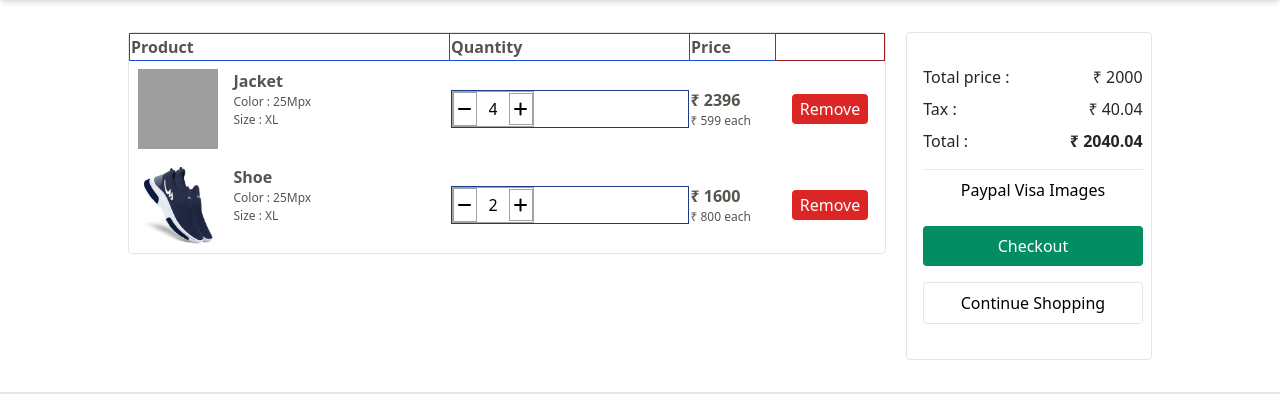
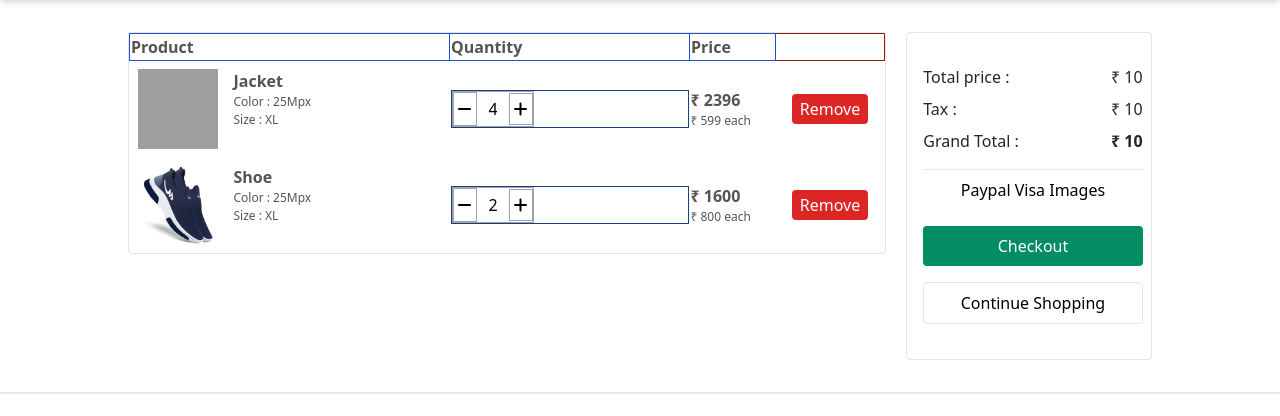
Before and after one commit to vishalipar/vicart, a Django app: template templates/store/cart.html in a window 1280 px wide. Shown: the part 72-488 px from the top of the page. Run offline with Django 5.2, Linux system fonts and the light colour scheme; data comes from the database, SQL or seed files in the repository; tables that the repository leaves empty hold one stand-in row (values such as "Sample post"); the template is opened without the code that fills it: values that come from a table or form of the project are taken from there, most other values are stand-ins (such as "Sample title", 1, 10 or a date in 2020); some libraries are stand-ins or nearby versions; grey boxes are pictures that could not be loaded.

Commit message:
Implement tax and grand total

```diff
--- a/cart/views.py
+++ b/cart/views.py
@@ -40,13 +40,17 @@ def cart(request, total=0, quantity=0, cart_items=None):
         for cart_item in cart_items:
             total += (cart_item.product.price * cart_item.quantity)
             quantity += cart_item.quantity
+        tax = (2 * total)/100
+        grand_total = total + tax
     except Exception:
         pass
 
     context = {
         'total':total,
         'quantity':quantity,
-        'cart_items':cart_items
+        'cart_items':cart_items,
+        'tax':tax,
+        'grand_total':grand_total,
     }
 
     return render(request, 'store/cart.html', context)
--- a/templates/store/cart.html
+++ b/templates/store/cart.html
@@ -110,15 +110,15 @@
                 <div class='space-y-2 mb-4'>
                     <div class='flex justify-between text-stone-800'>
                         <p>Total price :</p>
-                        <p>₹ 2000</p>
+                        <p>₹ {{total}}</p>
                     </div>
                     <div class='flex justify-between text-stone-800'>
                         <p>Tax :</p>
-                        <p>₹ 40.04</p>
+                        <p>₹ {{tax}}</p>
                     </div>
                     <div class='flex justify-between text-stone-800'>
-                        <p>Total :</p>
-                        <p class='font-bold'>₹ 2040.04</p>
+                        <p>Grand Total :</p>
+                        <p class='font-bold'>₹ {{grand_total}}</p>
                     </div>
                 </div>
                 <div class='border-t border-gray-200 py-2'>
```
